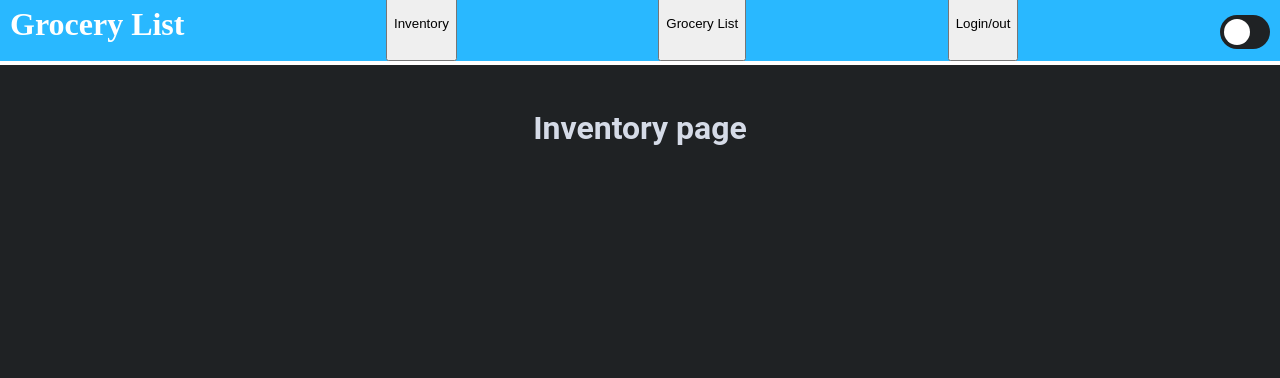
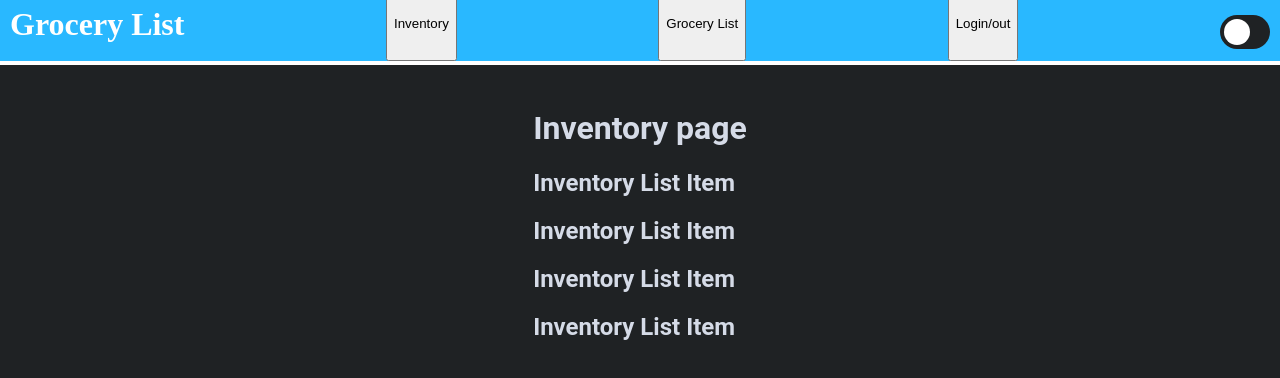
Before and after one commit to rocknswimmer/GroceryList, a React app: page / in a window 1280 px wide. Shown: the top 378 px of the page. Built offline with nearby package versions, Linux system fonts and the light colour scheme.

Commit message:
inventory items mapped

```diff
--- a/src/Inventory.jsx
+++ b/src/Inventory.jsx
@@ -1,10 +1,18 @@
 import React from 'react';
+import InventoryItem from './InventoryItem.jsx';
 
 const Inventory = () => {
 
 
 
-  return(<h1>Inventory page</h1>)
+  return(
+    <div>
+      <h1>Inventory page</h1>
+      {"1234".split('').map(() => {
+        return <InventoryItem />
+      })}
+    </div>
+  )
 }
 
 export default Inventory;
--- /dev/null
+++ b/src/InventoryItem.jsx
@@ -0,0 +1,10 @@
+import React from 'react';
+
+const InventoryItem = () => {
+
+
+
+  return(<h2>Inventory List Item</h2>)
+}
+
+export default InventoryItem;
```
Also changed, not shown: src/Grocery.jsx (+6 -6 lines), src/GroceryItem.jsx (renamed from src/GroceryList.jsx).
